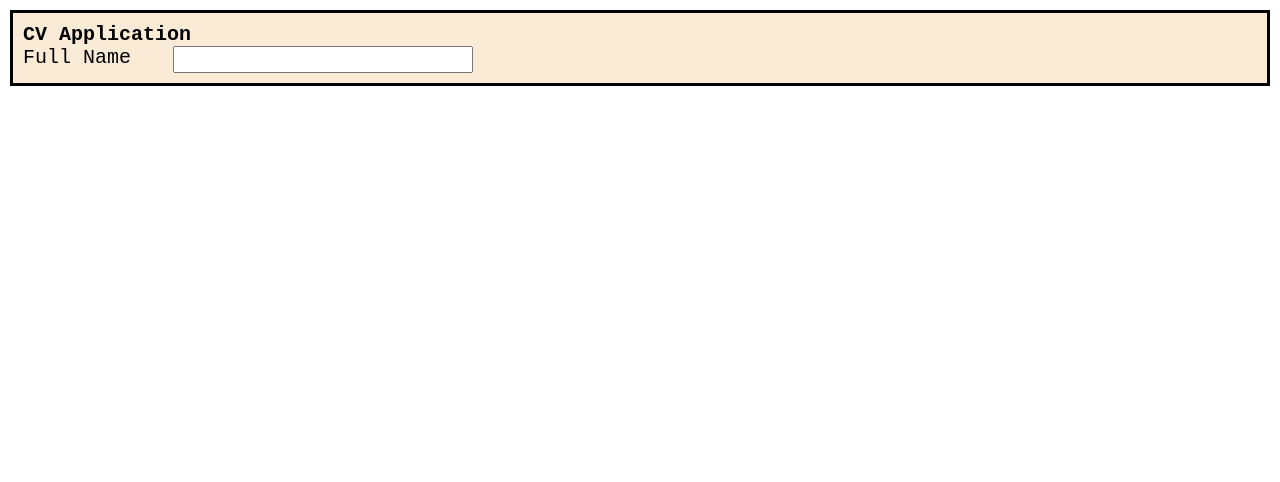
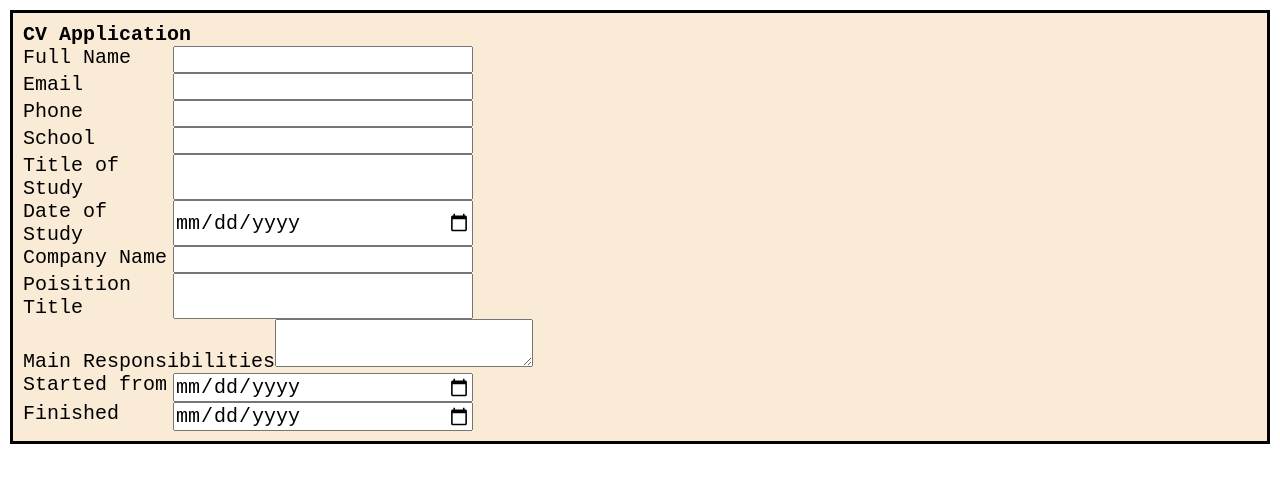
Before and after one commit to yunemak/cv-application, a React (Vite) app: page / in a window 1280 px wide. Shown: the top 482 px of the page. Built offline with nearby package versions, Linux system fonts and the light colour scheme.

Commit message:
Add new components to App

```diff
--- a/src/App.jsx
+++ b/src/App.jsx
@@ -1,10 +1,22 @@
+import Education from "./components/Education";
+import Experience from "./components/Experience";
 import InputField from "./components/InputField";
 
 function App() {
 	return (
 		<div className="app">
 			<h1>CV Application</h1>
-			<InputField labelText="Full Name" type="text" />
+			<form>
+				<InputField labelText="Full Name" type="text" />
+				<InputField labelText="Email" type="email" />
+				<InputField labelText="Phone" type="tel" />
+			</form>
+			<form>
+				<Education />
+			</form>
+			<form>
+				<Experience />
+			</form>
 		</div>
 	);
 }
```
